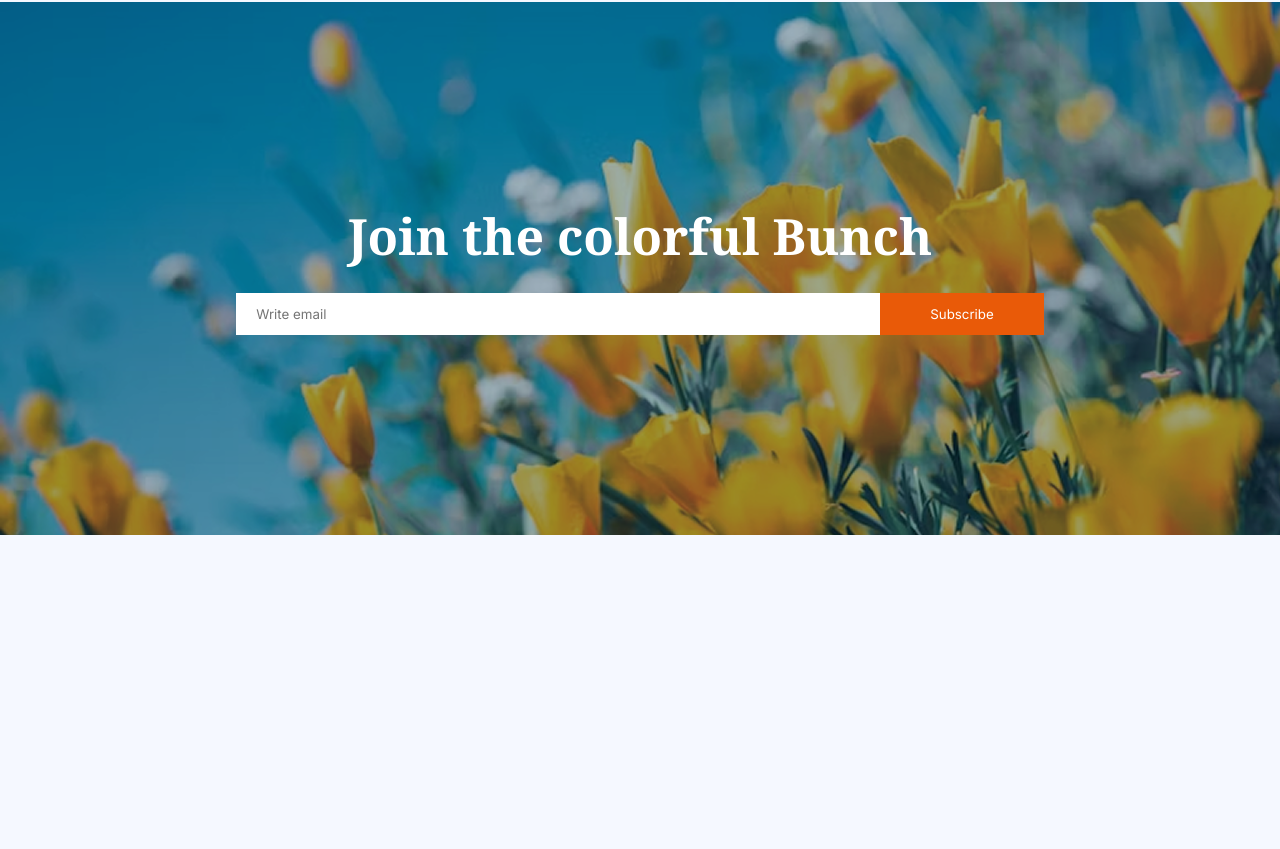
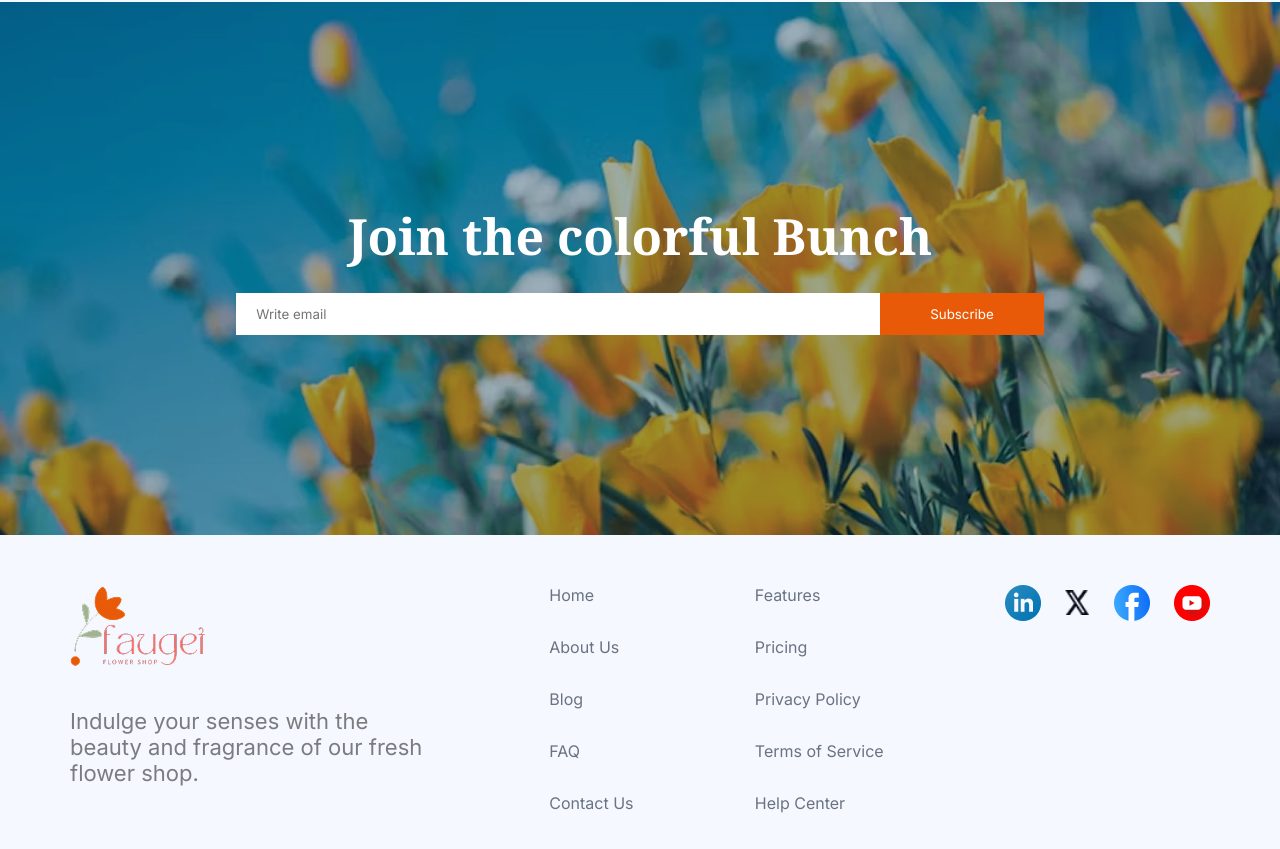
Before and after one commit to marufaakter1947/Assingnment--02-B12A02-Flowers-Market-, a plain HTML site: page index.html in a window 1280 px wide. Shown: the part 3663-4512 px from the top of the page. Before the commit the page ends 4198 px from the top, so only its background shows below. Drawn offline with Linux system fonts and the light colour scheme.

Commit message:
Footer section design done

```diff
--- a/index.html
+++ b/index.html
@@ -248,7 +248,36 @@
         </div>
        </section>
     </main>
+      <!-- --------------------------footer section-------------  -->
+    <footer>
+        <section class="footer-container container">
+            <div class="footer-section1">
+<img src="./assets/logo.png" alt="A picture of a logo">
+<p class="sub-title">Indulge your senses with the beauty and fragrance of our fresh flower shop. </p>
+            </div>
 
-    <footer></footer>
+             <div class="footer-section2">
+<a href="#Home">Home</a>
+<a href="#About Us">About Us</a>
+<a href="#Blog">Blog</a>
+<a href="#FAQ">FAQ</a>
+<a href="#Contact Us">Contact Us</a>
+            </div>
+             <div class="footer-section3">
+<a href="#Features">Features</a>
+<a href="#Pricing">Pricing</a>
+<a href="#Privacy Policy">Privacy Policy</a>
+<a href="#Terms of Service">Terms of Service</a>
+<a href="#Help Center">Help Center</a>
+            </div>
+             <div class="footer-section4">
+<img src="./assets/icon-linkedin.png" alt="Icon of linkedin">
+<img class="twitter-icon" src="./assets/icon-twitter.png" alt="Icon of twitter">
+<img src="./assets/icon-facebook.png" alt="Icon of facebook">
+<img src="./assets/icon-youtube.png" alt="Icon of Youtube">
+            </div>
+
+        </section>
+    </footer>
   </body>
 </html>
--- a/style.css
+++ b/style.css
@@ -252,8 +252,42 @@
     display: flex;
     margin-top: 23px;
 }
-
-
+      /* --------------------------footer section-------------  */
+      .footer-container{
+        display: flex;
+        justify-content: space-between;
+        margin-top: 50px;
+        margin-bottom: 50px;
+      }
+      .footer-section1{
+        width: 358px;
+      }
+.footer-section1 img{
+    margin-bottom: 16px;
+}
+.footer-section2,.footer-section3{
+    display: flex;
+    flex-direction: column;
+    gap: 32px;
+}
+.footer-section2 a,.footer-section3 a{
+    text-decoration: none;
+    color: rgba(107, 114, 128, 1);
+}
+.footer-section4{
+    display: flex;
+    flex-direction: row;
+    gap: 24px;
+}
+.footer-section4 img{
+    height: 36px;
+    width: 36px;
+}
+.footer-section4 .twitter-icon{
+    height: 25px;
+    width: 25px;
+    margin-top: 5px;
+}
 
 /* ----------Media Queries---------- */
 @media screen and (max-width: 576px) {
@@ -364,4 +398,5 @@ padding: 13px 30px;
       .join{
         height: 275px;
       }
+      /* --------------------------footer section-------------  */
 }
```
